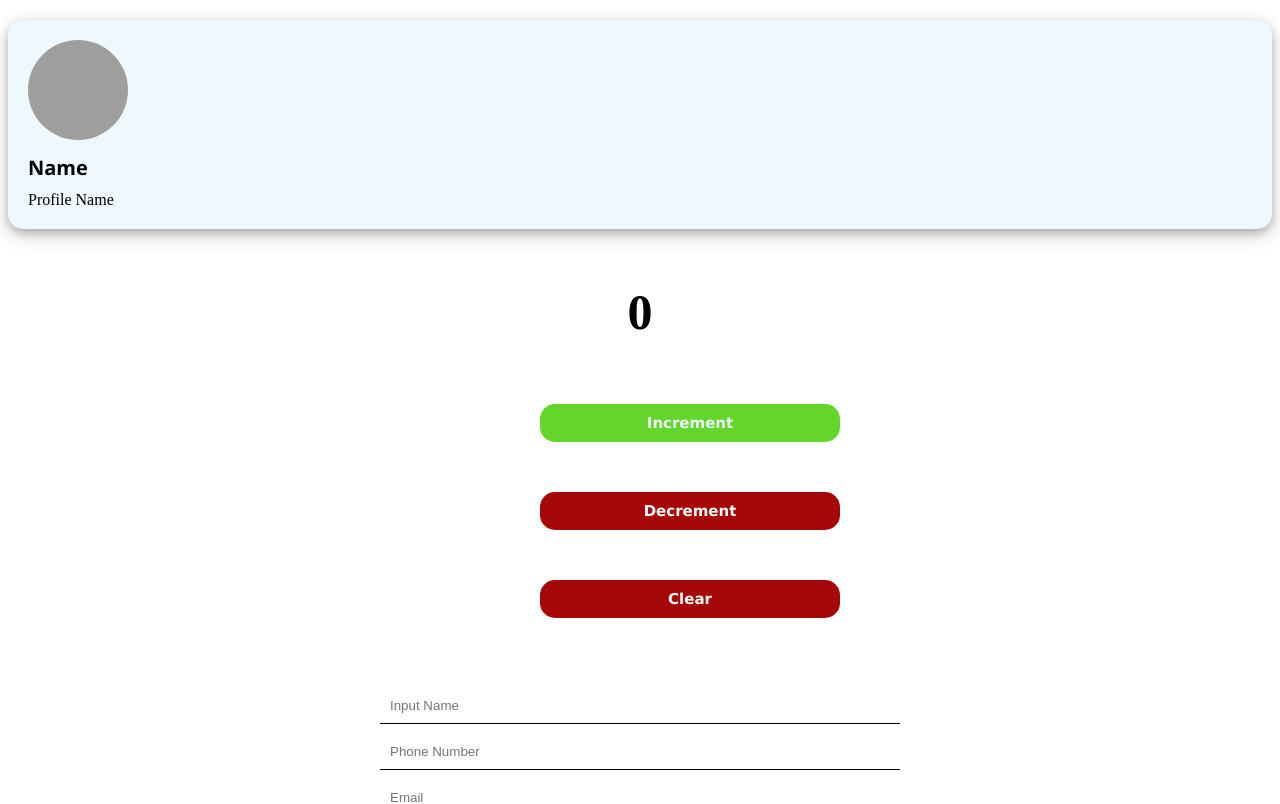
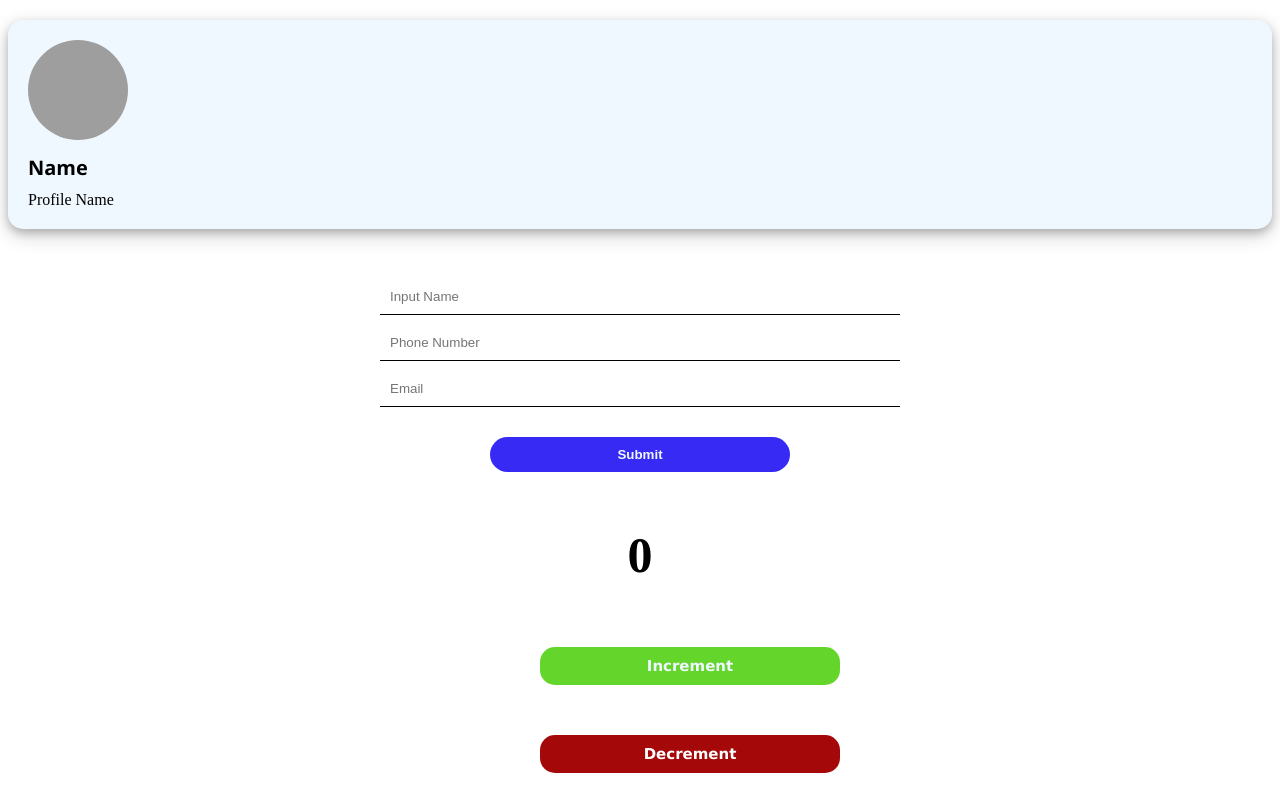
Before and after one commit to edememediong1/hello-app, a React (Create React App) app: page / in a window 1280 px wide. Shown: the top 804 px of the page. Built offline with nearby package versions, Linux system fonts and the light colour scheme; grey boxes are pictures that could not be loaded.

Commit message:
OnSubmit component

```diff
--- a/src/App.js
+++ b/src/App.js
@@ -76,13 +76,29 @@ function NumberCounter(){
 
 }
 
+function OnSubmit(){
+  return(
+    <form>
+      <input type="text" placeholder="Input Name"/>
+      <input type="number" placeholder="Phone Number"/>
+      <input type="email" placeholder="Email"/>
+      <button>Submit</button>
+  </form>
+  )
+}
+
+
 //On Change.........
 function App() {
+  const handleChange = (event) =>{
+    event.preventDefault()
+    console.log(event.target.value)
+  }
 
   return (
     <section>
       <form>
-        <input type="text" placeholder="Input Name"/>
+        <input type="text" placeholder="Input Name" onChange={handleChange}/>
         <input type="number" placeholder="Phone Number"/>
         <input type="email" placeholder="Email"/>
         <button>Submit</button>
@@ -92,4 +108,4 @@ function App() {
 }
 
 export default App;
-export {NumberCounter};
+export {NumberCounter, OnSubmit};
--- a/src/index.css
+++ b/src/index.css
@@ -73,6 +73,7 @@ input{
   margin: 0 auto;
   border-bottom: 1px solid black;
   padding: 10px;
+  outline-style: none;
 }
 
 button{
--- a/src/index.js
+++ b/src/index.js
@@ -2,14 +2,17 @@ import React from 'react';
 import ReactDOM from 'react-dom/client';
 import './index.css';
 import App from './App';
-import { NumberCounter } from './App';
+import { NumberCounter, OnSubmit } from './App';
 import UserProfileCard from './components/UserProfileCard';
 
 const root = ReactDOM.createRoot(document.getElementById('root'));
 root.render(
   <React.StrictMode>
     <UserProfileCard/>
+    <OnSubmit/>
     <NumberCounter/>
     <App />
   </React.StrictMode>
 );
+
+oncancel
```
